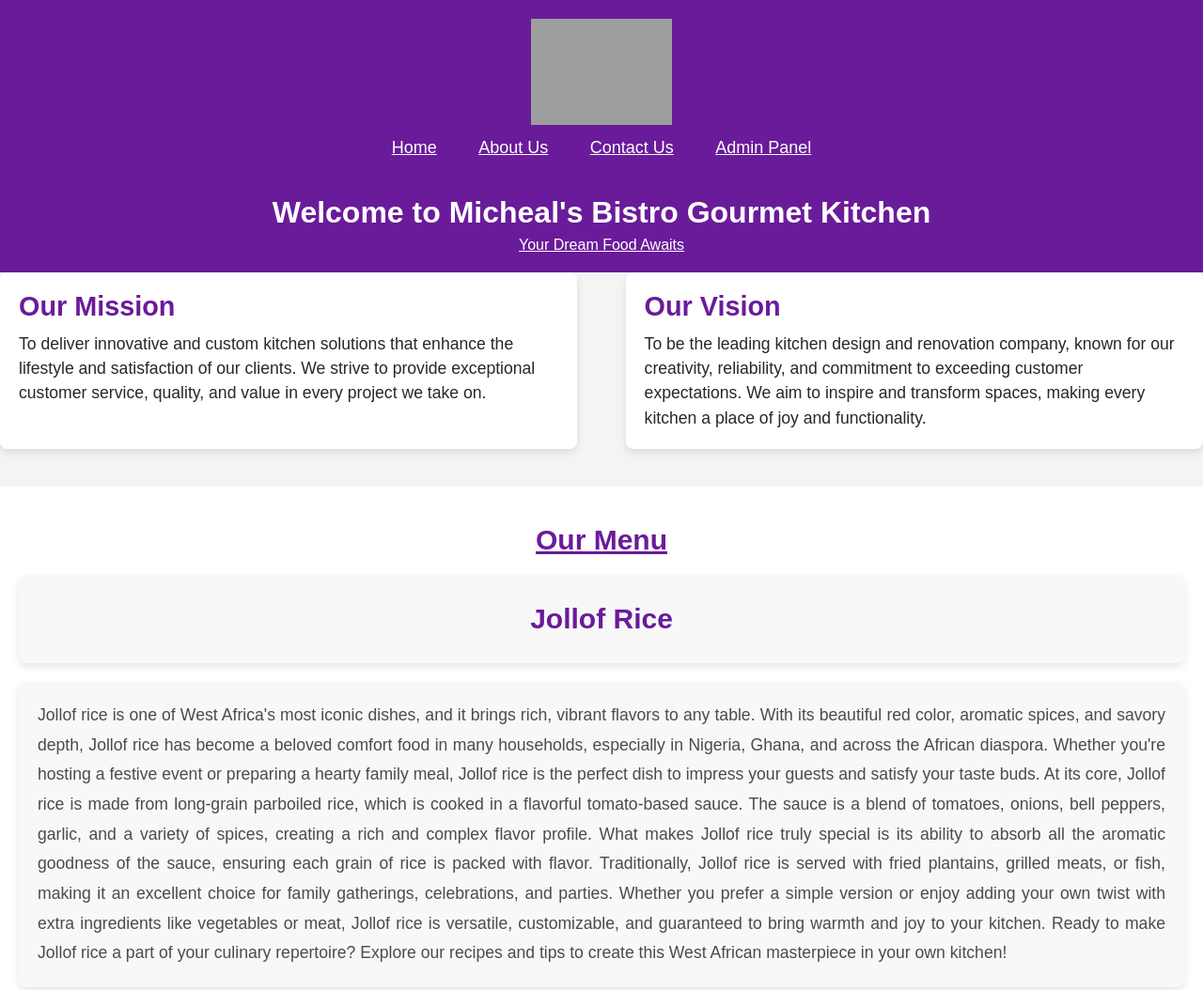
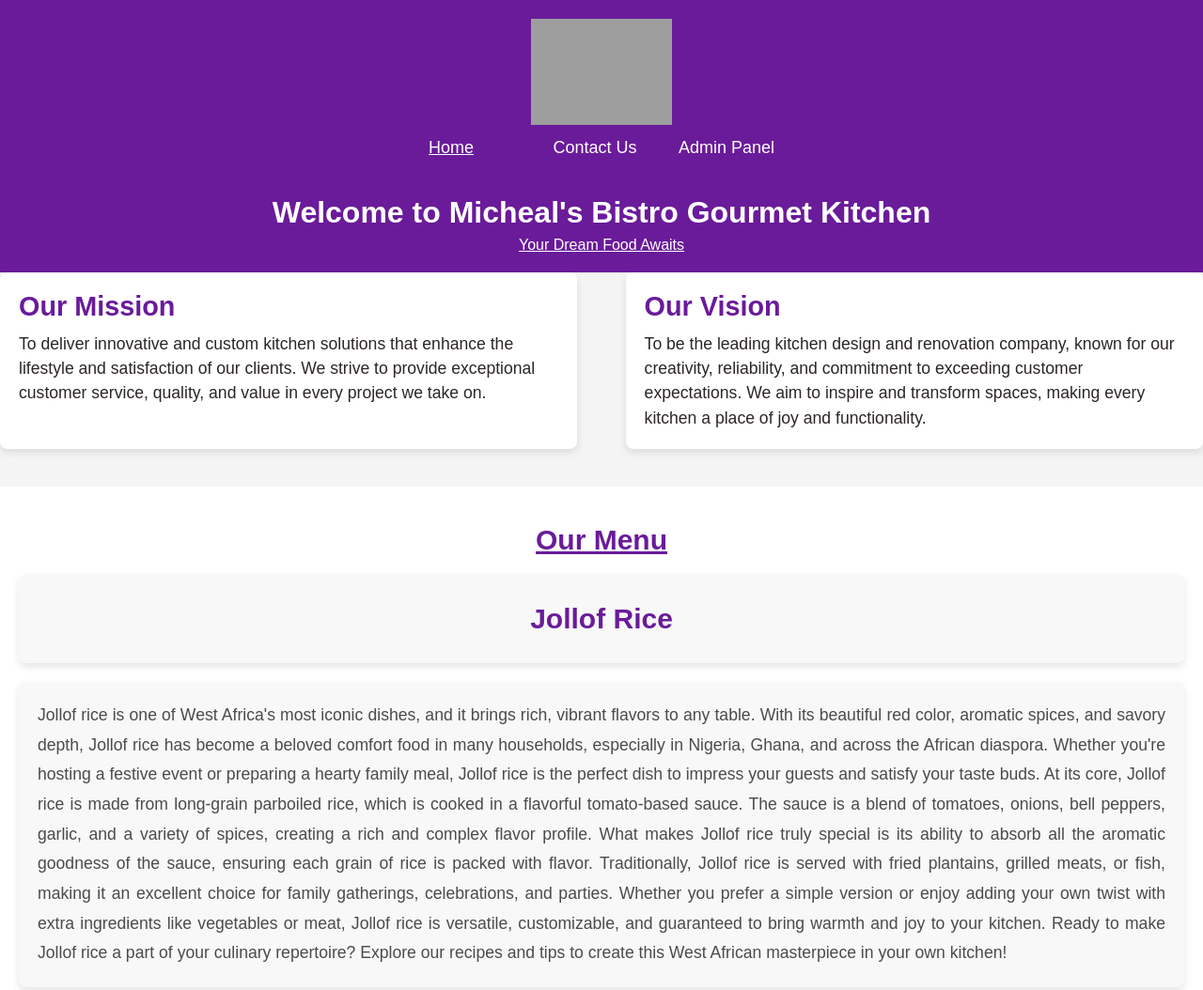
Before and after one commit to Being-Light/plp-presentation, a website: page Public/index.html in a window 1280 px wide. Shown: the top 1054 px of the page at 94% size. Drawn offline with Linux system fonts and the light colour scheme; grey boxes are pictures that could not be loaded.

Commit message:
Update index.html

```diff
--- a/Public/index.html
+++ b/Public/index.html
@@ -12,9 +12,9 @@
         <nav>
             <ul>
                 <li><a href="index.html"><u>Home</u></a></li>
-                <li><a href="about.html"><u>About Us</u></a></li>
-                <li><a href="contact.html"><u>Contact Us</u></a></li>
-                <li><a href="../admin/admin.html"><u>Admin Panel</u></a></li> <!-- Link to Admin Panel -->
+                <li><a href="about.html"><About Us</a></li>
+                <li><a href="contact.html">Contact Us</a></li>
+                <li><a href="../admin/admin.html">Admin Panel</a></li> <!-- Link to Admin Panel -->
             </ul>
         </nav>
     </header>
```
